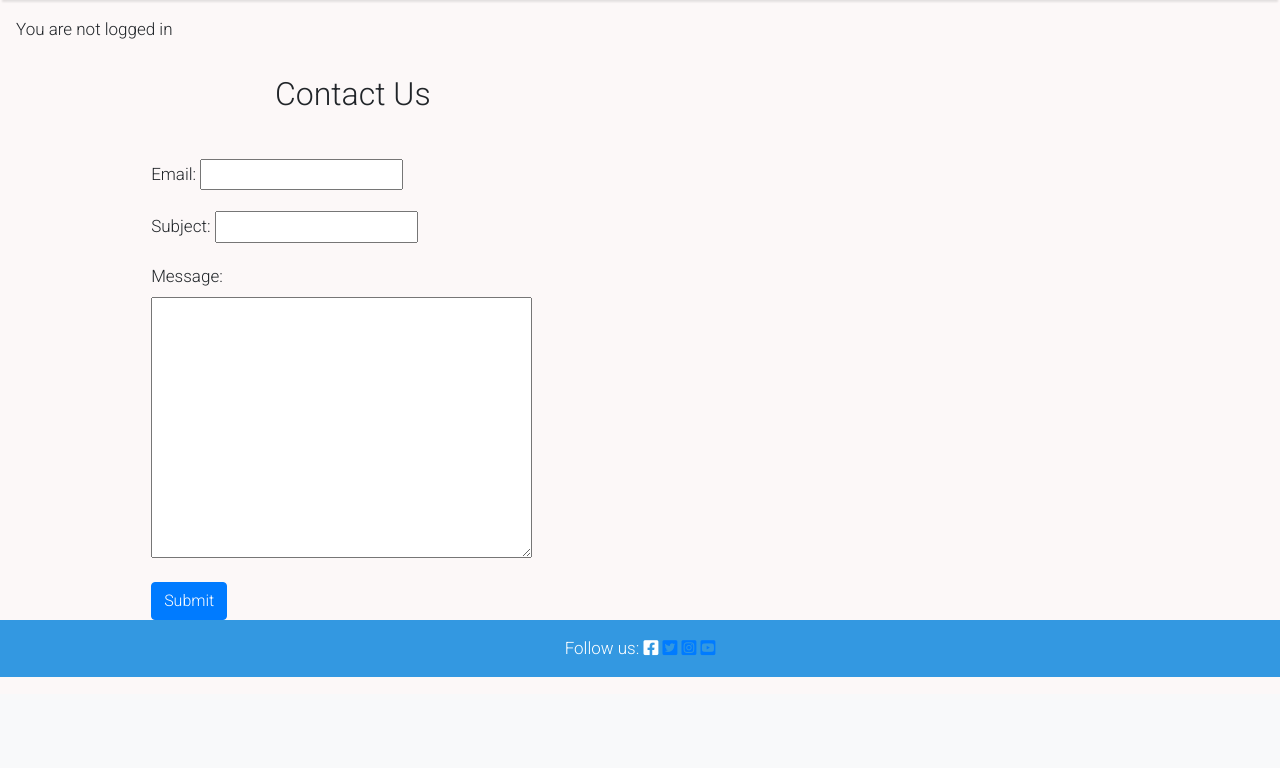
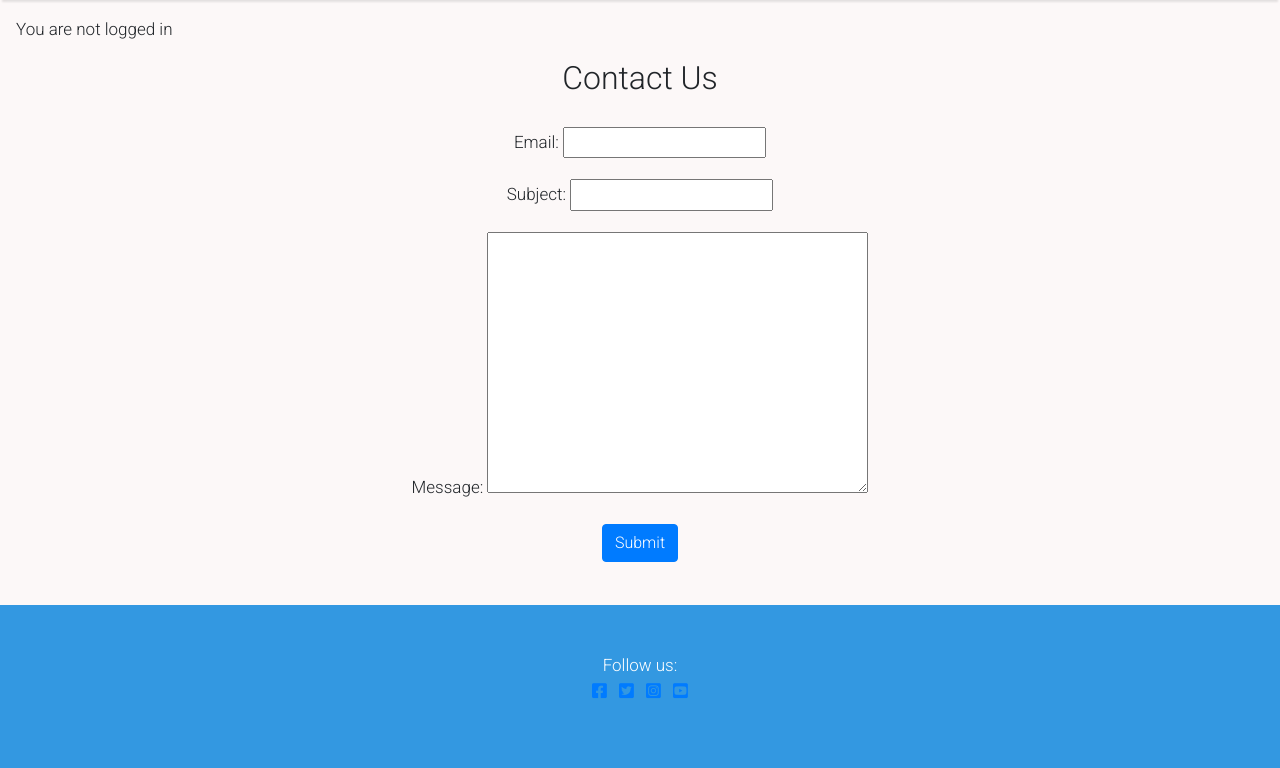
Before and after one commit to AmandaB2023/p4-test, a Django app: page /contact/contact/ in a window 1280 px wide. Shown: the part 106-874 px from the top of the page. Before the commit the page ends 783 px from the top, so only its background shows below. Run offline with Django 4.2, Linux system fonts and the light colour scheme; some libraries are stand-ins or nearby versions.

Commit message:
Update css on blog, about and contact pages , fix footer to make it consistent

```diff
--- a/contact/templates/contact/contact.html
+++ b/contact/templates/contact/contact.html
@@ -1,17 +1,16 @@
 {% extends 'base.html' %}
+{% block content %}
 {% load static %}
-{% block content %}
 {% load crispy_forms_tags %}
 
-<div class="container">
+<div class="container grid text-center">
   <div class="row">
-        <div class="col-md-8 mt-3 offset-md-2">
+    <div class="col-md-8 col-md-10 mx-auto">
       <h2>Contact Us</h2>
     </div>
-
-    <div class="row">
+    <div class="container">
       <div class="col-md-8 mt-3 offset-md-2">
-        <form method="post" style="margin-top: 1.3em;">
+        <form method="post" style="margin: 1.3em;">
           {{ contact | crispy }}
           {% csrf_token %}
           {{ form.as_p }}
--- a/myproject/settings.py
+++ b/myproject/settings.py
@@ -29,7 +29,7 @@ SECRET_KEY = 'django-insecure-eh)xka6$s_%!9th)873&#=0^=^0%!-%5=zuk(ixallw&-s839*
 # SECURITY WARNING: don't run with debug turned on in production!
 DEBUG = True
 
-ALLOWED_HOSTS = '8000-amandab2023-p4test-bere97m43m1.ws-eu116.gitpod.io','.herokuapp.com'
+ALLOWED_HOSTS = '8000-amandab2023-p4test-mett9fdbac7.ws-eu116.gitpod.io','.herokuapp.com'
 
 
 # Application definition
--- a/static/css/style.css
+++ b/static/css/style.css
@@ -39,9 +39,8 @@ body {
     position: absolute;
     top: 0;
     right: 90%;
-    height: 100%;
+    height: 200%;
     width: 150%;
-    background: #445261;
     -webkit-transform: skew(15deg);
     -moz-transform: skew(15deg);
     transform: skew(15deg);
@@ -50,7 +49,7 @@ body {
 
 .post-link {
     -decoration: none;
-    color: #445261;
+    color: #3b434b;
 }
 
 .post-link:hover,
@@ -67,15 +66,29 @@ body {
 .footer {
     background-color: #3398E1;
     position: relative;
+    color: #ffffff;
+}
 
-}
 
 .head_text {
     color: white;
 }
 
+#blog {
+    align-items: center;
+}
+
 .card {
     box-shadow: 0 16px 48px #E3E7EB;
+    align-items: center;
+    max-width: 60%;
+    margin: 1em;
+    flex: 1;
+}
+
+.card-img-top {
+    max-width: 80%;
+    margin-bottom: 1.3em;
 }
 
 .card-body {
@@ -96,3 +109,11 @@ body {
 .approval {
     color: rgb(222, 146, 168);
 }
+
+.btn {
+    margin-bottom: 1.3em;
+}
+
+#blog-post {
+    align-content: center;
+}
--- a/templates/base.html
+++ b/templates/base.html
@@ -107,32 +107,40 @@
             {% else %}
             <p class="text-end m-3">You are not logged in</p>
             {% endif %}
-
             {% block content %}
             <!-- Content Goes here -->
             {% endblock content %}
 
-        </div>
+    </main>
     <!-- Footer -->
-        <footer class="footer mt-auto py-3 dark-bg">
+    <footer class="footer mt-auto py-5 dark-bg">
 
         <div class="m-0 text-center text-white">Follow us:
+            <ul class="list-inline flex-wrap align-items-center">
+                <li class="list-inline-item">
                     <a href="https://www.facebook.com/" target="_blank" rel="noopener"
                         aria-label="Check out our Facebook page (opens fitness clubs facebook page  in a new tab)">
+                        <i class="fab fa-facebook-square ms-3"></i>
                     </a>
-                <i class="fab fa-facebook-square ms-3"></i>
+                </li>
+                <li class="list-inline-item">
                     <a href="https://www.twitter.com/" target="_blank" rel="noopener"
                         aria-label="Visit our Twitter page (opens  fitness clubs twitter page  in a new tab)">
                         <i class="fab fa-twitter-square ms-3"></i>
                     </a>
+                </li>
+                <li class="list-inline-item">
                     <a href="https://www.instagram.com/" target="_blank" rel="noopener"
                         aria-label="Come follow us on our Instagram page (opens fitness clubs instagram page in a new tab)">
                         <i class="fab fa-instagram-square ms-3"></i>
                     </a>
+                </li>
+                <li class="list-inline-item">
                     <a href="https://www.youtube.com/" target="_blank" rel="noopener"
                         aria-label="Visit our YouTube page (opens fitness clubs youtube channel in a new tab)">
                         <i class="fab fa-youtube-square ms-3"></i>
                     </a>
+                </li>
         </div>
     </footer>
     <script src="https://cdn.jsdelivr.net/npm/bootstrap@5.0.1/dist/js/bootstrap.bundle.min.js"
```
Also changed, not shown: about/templates/about/about.html (+4 -7 lines), blog/templates/blog/index.html (+8 -10 lines), blog/templates/blog/post_detail.html (+3 -4 lines). Lines whose indentation alone changed are shown as unchanged.
